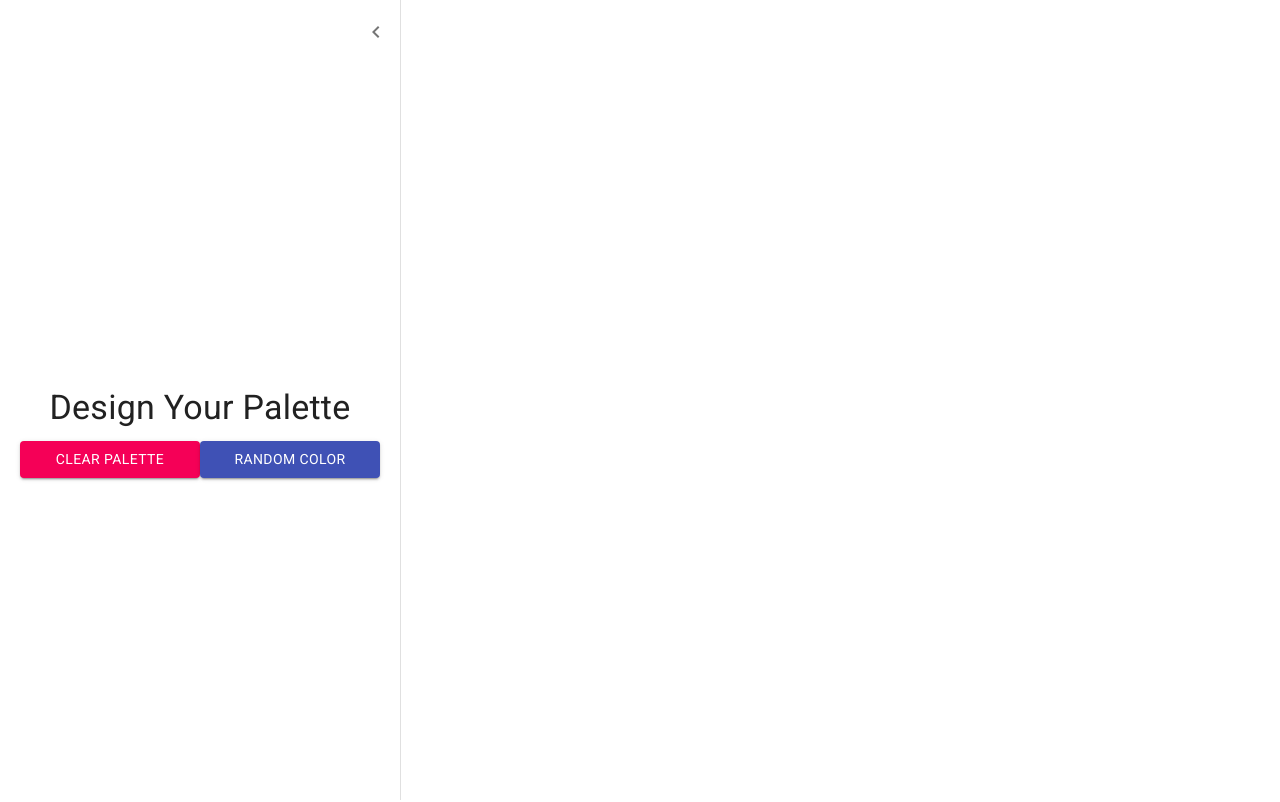
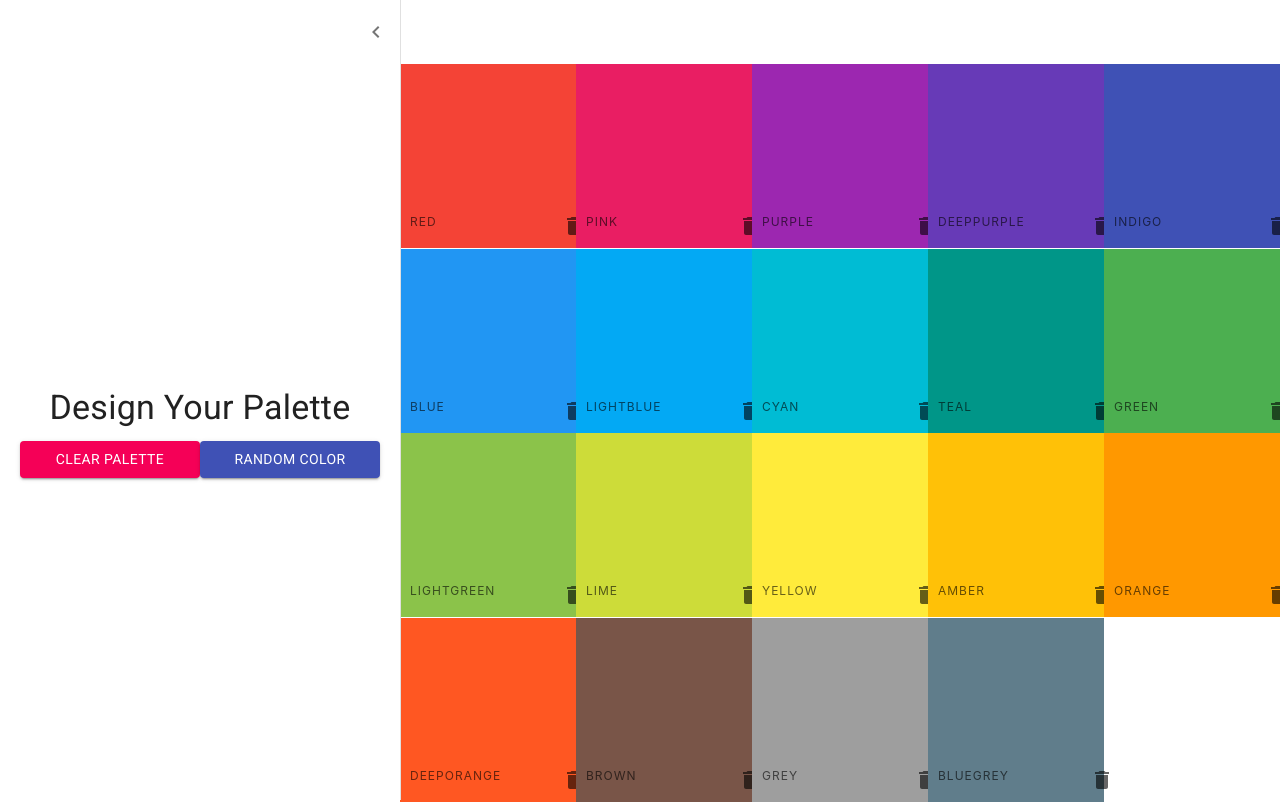
Before and after one commit to ricenoddle/massive-color, a React (Create React App) app: page /palette/new in a window 1280 px wide. Built offline with nearby package versions, Linux system fonts and the light colour scheme.

Commit message:
Update App.js and NewPaletteForm

```diff
--- a/src/App.js
+++ b/src/App.js
@@ -8,19 +8,32 @@ import seedColors from './seedColors';
 import {generatePalette} from './colorHelpers';
 
 class App extends Component{
+  constructor(props){
+    super(props);
+    this.state = {
+      palettes: seedColors
+    }
+    this.savePalette = this.savePalette.bind(this);
+    this.findPalette = this.findPalette.bind(this);
+  }
   findPalette(id){
-    return seedColors.find(palette => palette.id === id);
+    return this.state.palettes.find(palette => palette.id === id);
+  }
+  savePalette(newPalette){
+    this.setState({
+      palettes: [...this.state.palettes, newPalette]
+    })
   }
   render(){
     return (
       <Switch>
         <Route exact
                path="/"
-               render={(routeProps) => <PaletteList palettes={seedColors} {...routeProps} />}
+               render={(routeProps) => <PaletteList palettes={this.state.palettes} {...routeProps} />}
         />
         <Route exact
                path="/palette/new"
-               render={() => <NewPaletteForm />}
+               render={(routeProps) => <NewPaletteForm savePalette={this.savePalette} {...routeProps}/>}
         />
         <Route exact
                path="/palette/:id"
--- a/src/NewPaletteForm.js
+++ b/src/NewPaletteForm.js
@@ -82,7 +82,7 @@ class NewPaletteForm extends Component {
   }
   onSortEnd = ({ oldIndex, newIndex }) => {
     this.setState(({ colors }) => ({
-    //   colors: arrayMove(colors, oldIndex, newIndex)
+      colors: arrayMove(colors, oldIndex, newIndex)
     }));
   };
 
@@ -150,13 +150,13 @@ class NewPaletteForm extends Component {
           })}
         >
           <div className={classes.drawerHeader} />
-          {/* <DraggableColorList
+          <DraggableColorList
             colors={colors}
             removeColor={this.removeColor}
             axis='xy'
             onSortEnd={this.onSortEnd}
             distance={20}
-          /> */}
+          />
         </main>
       </div>
     );
```
